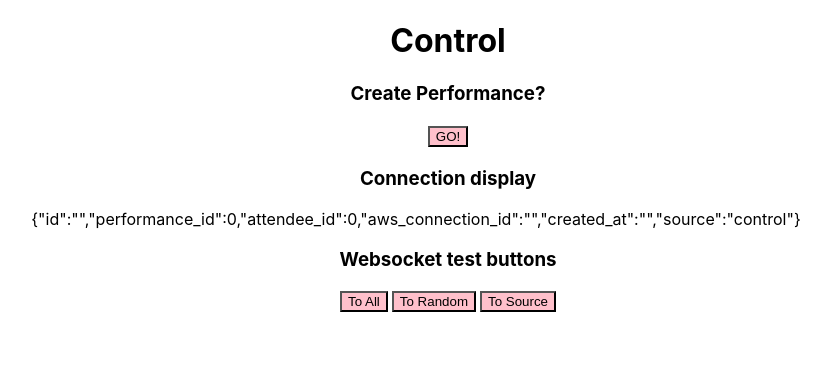
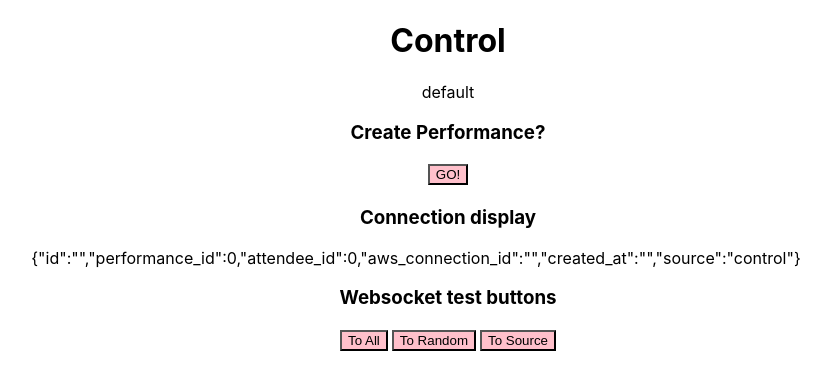
Before and after one commit to claytonweller/DGSS-control, a React (Create React App) app: page / in a window 1280 px wide. Shown: the top 390 px of the page, without its empty margins (192-1023 px from the left). Built offline with nearby package versions, Linux system fonts and the light colour scheme; no server answers.

Commit message:
Started work on preshow

```diff
--- a/src/App.js
+++ b/src/App.js
@@ -3,12 +3,17 @@ import './App.css';
 import { manageMessage } from './actions';
 import { client } from './index'
 import { WebsocketTestButtons } from './components/WebsocketTestButtons';
-import { Performance } from './components/Performance';
+import { Performance } from './components/Performance/';
+import { Preshow } from "./components/Preshow/";
 
 class App extends React.Component {
   constructor(props) {
     super(props);
     this.state = {
+      currentModule: {
+        module: {},
+        instance: {}
+      },
       performance: {},
       currentConn: {
         id: "",
@@ -38,9 +43,20 @@ class App extends React.Component {
   }
 
   render() {
+    const moduleHash = {
+      preshow: <Preshow />,
+      default: <div>default</div>
+    }
+
+    const currentModuleTitle = this.state.currentModule.module.title
+    const moduleInterface = currentModuleTitle
+      ? moduleHash[currentModuleTitle]
+      : moduleHash.default
+
     return (
       <div className="App" >
         <h1>Control</h1>
+        {moduleInterface}
         <Performance performance={this.state.performance} />
         <h3>Connection display</h3>
         <div style={{ width: '95vw', wordWrap: 'break-word' }}>{JSON.stringify(this.state.currentConn)}</div>
--- a/src/actions/performances.js
+++ b/src/actions/performances.js
@@ -14,10 +14,10 @@ async function performanceJoinedAction(params, component) {
 }
 async function performanceCreatedAction(params, component) {
   console.log('Performance Created \n', params)
-  component.setState({ performance: params })
+  component.setState(params)
 }
 
 async function performanceEndedAction(parms, component) {
   console.log('Performance Ended')
-  component.setState({ performance: {} })
+  component.setState({ performance: {}, currentModule: { module: {}, instance: {} } })
 }
--- a/src/components/PerformanceCreator.js
+++ b/src/components/Performance/PerformanceCreator.js
@@ -1,5 +1,5 @@
 import React from 'react'
-import { client } from '..'
+import { client } from '../../'
 export function PerformanceCreator(params) {
 
   function createPerformanceClick() {
--- a/src/components/PerformanceEnder.js
+++ b/src/components/Performance/PerformanceEnder.js
@@ -1,5 +1,5 @@
 import React from 'react'
-import { client } from '..'
+import { client } from '../../'
 export function PerformanceEnder({ performance }) {
   function endPerformanceClick() {
     const params = {
--- /dev/null
+++ b/src/components/Preshow/index.js
@@ -0,0 +1,23 @@
+import React from 'react';
+import { client } from '../../'
+
+export function Preshow(props) {
+
+  const startPerformance = () => {
+    const payload = JSON.stringify({
+      action: 'preshow-start-performance',
+      params: {}
+    })
+    client.send(payload)
+  }
+
+  return (
+    <div>
+      <h3>Preshow</h3>
+      <div>Expected audience count</div>
+      <div>Current audience list</div>
+      <div>Important Questions data</div>
+      <button onClick={() => startPerformance()}>Start</button>
+    </div>
+  )
+}
```
Also changed, not shown: src/components/Performance/index.js (renamed from src/components/Performance.js).
